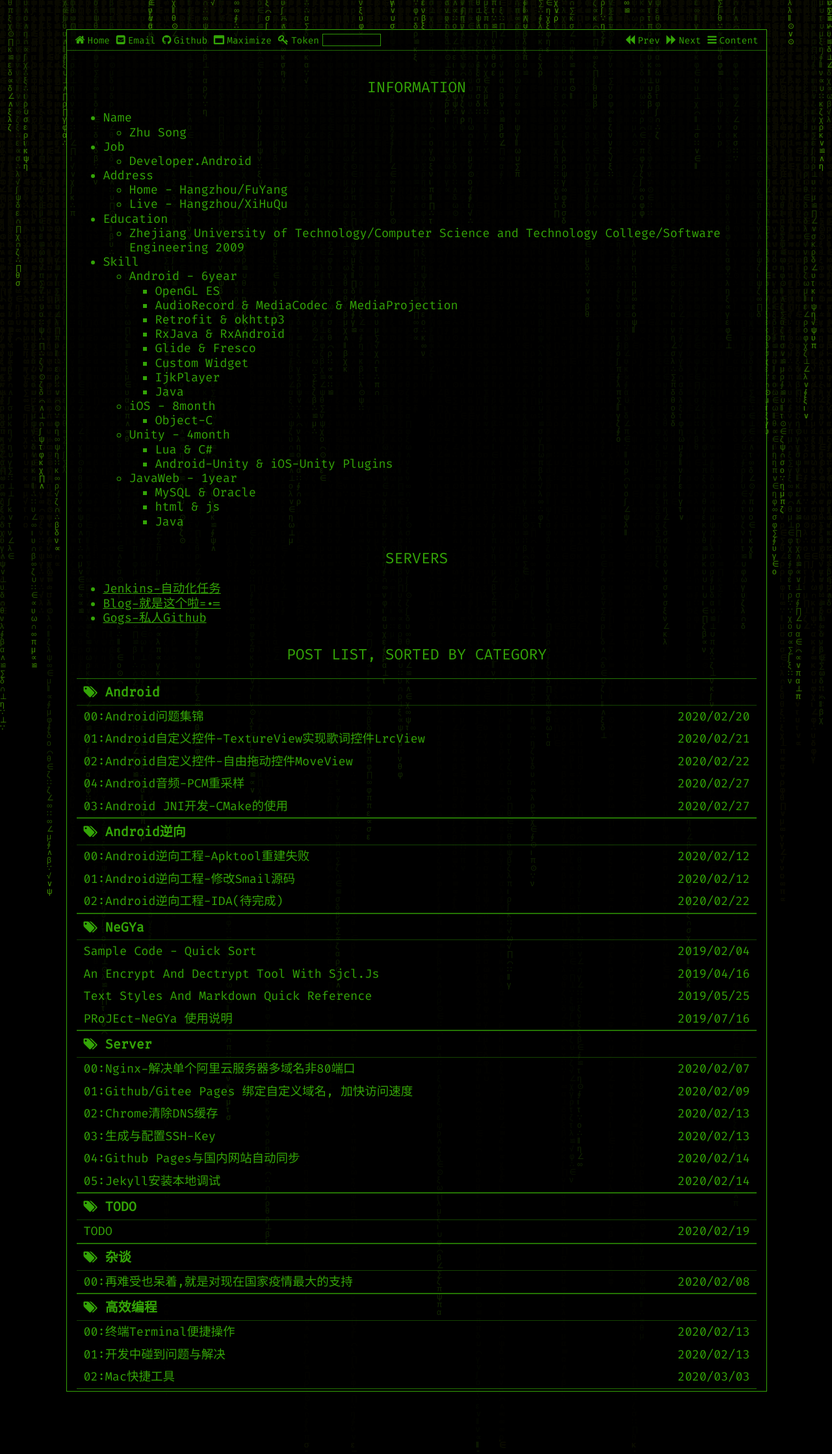
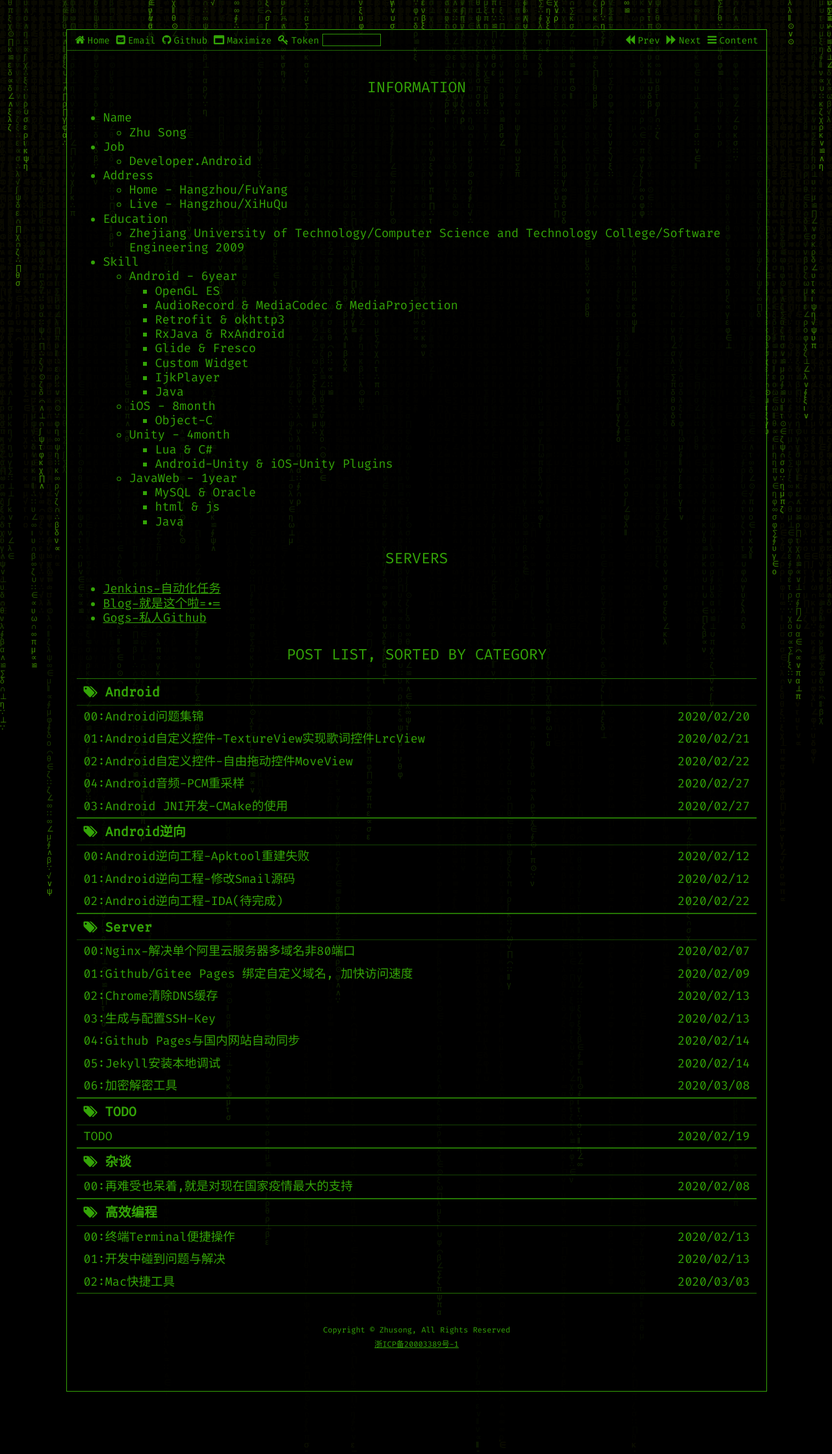
Before and after one commit to zhusonger/www.lasong.com.cn, a Jekyll site: the page built from pages/index.md, in a window 1280 px wide. Shown: the whole page at 65% size. Built offline with Jekyll 4.4.1, drawn with Linux system fonts in a browser that asks for light colours; some of the changed lines change nothing that is shown.

Commit message:
remove negya

````diff
--- a/_posts/NeGYa/2009-2-7-code-sample.md
+++ /dev/null
@@ -1,164 +0,0 @@
----
-title: Sample Code - Quick Sort
-layout: post
-category: NeGYa
-date: 2019-2-4
----
-
-## Quick sort in python
-
-```python
-# Python program for implementation of Quicksort Sort
-
-# This function takes last element as pivot, places
-# the pivot element at its correct position in sorted
-# array, and places all smaller (smaller than pivot)
-# to left of pivot and all greater elements to right
-# of pivot
-def partition(arr,low,high):
-    i = ( low-1 )         # index of smaller element
-    pivot = arr[high]     # pivot
-
-    for j in range(low , high):
-
-        # If current element is smaller than or
-        # equal to pivot
-        if   arr[j] <= pivot:
-
-            # increment index of smaller element
-            i = i+1
-            arr[i],arr[j] = arr[j],arr[i]
-
-    arr[i+1],arr[high] = arr[high],arr[i+1]
-    return ( i+1 )
-
-# The main function that implements QuickSort
-# arr[] --> Array to be sorted,
-# low  --> Starting index,
-# high  --> Ending index
-
-# Function to do Quick sort
-def quickSort(arr,low,high):
-    if low < high:
-
-        # pi is partitioning index, arr[p] is now
-        # at right place
-        pi = partition(arr,low,high)
-
-        # Separately sort elements before
-        # partition and after partition
-        quickSort(arr, low, pi-1)
-        quickSort(arr, pi+1, high)
-
-# Driver code to test above
-arr = [10, 7, 8, 9, 1, 5]
-n = len(arr)
-quickSort(arr,0,n-1)
-print ("Sorted array is:")
-for i in range(n):
-    print ("%d" %arr[i]),
-
-# This code is contributed by Mohit Kumra
-```
-## Quick sort in haskell
-
-```haskell
-quicksort :: ( Ord a ) = > [ a ] -> [ a ]
-quicksort [] = []
-quicksort ( x : xs ) =
-    let smallerSorted = quicksort [ a | a <- xs , a <= x ]
-        biggerSorted = quicksort [ a | a <- xs , a > x ]
-    in smallerSorted ++ [ x ] ++ biggerSorted
-```
-
-## Quick sort in scheme
-
-```scheme
-(define (quicksort lst)
-  (cond
-    ((or (null? lst) ; empty list is sorted
-         (null? (cdr lst))) ; single-element list is sorted
-     lst)
-    (else
-      (let ((pivot (car lst)) ; Select the first element as the pivot
-            (rest (cdr lst)))
-        (append
-          (quicksort ; Recursively sort the list of smaller values
-            (filter (lambda (x) (< x pivot)) rest)) ; Select the smaller values
-          (list pivot) ; Add the pivot in the middle
-          (quicksort ; Recursively sort the list of larger values
-            (filter (lambda (x) (>= x pivot)) rest))))))) ; Select the larger and equal values
-```
-
-## Quick sort in java
-
-```java
-package com.theme.rouge;
-
-public class MyQuickSort {
-
-	private int array[];
-	private int length;
-
-	public void sort(int[] inputArr) {
-
-		if (inputArr == null || inputArr.length == 0) {
-			return;
-		}
-		this.array = inputArr;
-		length = inputArr.length;
-		quickSort(0, length - 1);
-	}
-
-	private void quickSort(int lowerIndex, int higherIndex) {
-
-		int i = lowerIndex;
-		int j = higherIndex;
-		// calculate pivot number, I am taking pivot as middle index number
-		int pivot = array[lowerIndex+(higherIndex-lowerIndex)/2];
-		// Divide into two arrays
-		while (i <= j) {
-			/**
-			 * In each iteration, we will identify a number from left side which
-			 * is greater then the pivot value, and also we will identify a number
-			 * from right side which is less then the pivot value. Once the search
-			 * is done, then we exchange both numbers.
-			 */
-			while (array[i] < pivot) {
-				i++;
-			}
-			while (array[j] > pivot) {
-				j--;
-			}
-			if (i <= j) {
-				exchangeNumbers(i, j);
-				//move index to next position on both sides
-				i++;
-				j--;
-			}
-		}
-		// call quickSort() method recursively
-		if (lowerIndex < j)
-			quickSort(lowerIndex, j);
-		if (i < higherIndex)
-			quickSort(i, higherIndex);
-	}
-
-	private void exchangeNumbers(int i, int j) {
-		int temp = array[i];
-		array[i] = array[j];
-		array[j] = temp;
-	}
-
-	public static void main(String a[]){
-
-		MyQuickSort sorter = new MyQuickSort();
-	    int[] input = {24,2,45,20,56,75,2,56,99,53,12};
-	    sorter.sort(input);
-	    for(int i:input){
-	    	System.out.print(i);
-	    	System.out.print(" ");
-	    }
-	}
-}
-```
--- a/_posts/NeGYa/2017-1-1-sample3.md
+++ /dev/null
@@ -1,79 +0,0 @@
----
-layout: post
-title: Text Styles and Markdown Quick Reference
-author: DeerRIDER
-post_list: "date"
-toc: true
-home_btn: true
-btn_text: true
-footer: true
-maximize: true
-encrypted_text: true
-toc_level: 4
-category: NeGYa
-date: 2019-5-25
-excerpt: "This is excerpt."
-abstract: "This is abstract. Abstract is blank by default."
----
-
-## Style Test Below
-
-### Text
-
-Wand fest wa gét. D’Welt weisen Fréijor ze ech. Da d’Land Faarwen nei, dé fir rëscht blëtzen.
-
-Encrypted text:<br>
-<p class="encrypted">elKwQPCOLF4w86wRItKMqge8qDO6fU80wbdANG6AnS8kgT8qAqGFC5VkVexu+4RBhBMUWwdkzEVo8HAKUT</p>
-
-normal, **bold**, *italic*, ~~strikethrough~~, `keyword`, [link](www.google.com)
-
-> blockquote
->
->Den wa Stad Schuebersonndeg, op all d'Pan hinnen. Ké net geet sech Mier, ass gutt Kaffi an.
-
-### Code
-
-```ruby
-# Ruby code with syntax highlighting
-GitHubPages::Dependencies.gems.each do |gem, version|
-  s.add_dependency(gem, "= #{version}")
-end
-```
-
-### Formula
-
-$$
-NADH+Q+5\;H_{matrix}^{+}\rightarrow NAD^{+}+QH_{2}+4\;H_{intermembrane}^{+}\!
-$$
-
-### List
-1. ordered list item 1
-2. ordered list item 2
-   1. sublist
-      1. subsublist
-* unordered list
-
-* unordered sublist
-  * subsublist
-    * subsubsublist
-
-### horizontal line
-
-***
-
-### Table
-
-| surprise | surprise  | maza faka |
-| :------- | :-------- | :-------- |
-| fark     | Ya        | maza faka |
-| surprise | babe      | surprise  |
-| surprise | maza faka | surprise  |
-| surprise | maza faka | surprise surprise surprise maza faka maza faka maza faka kakakakak |
-
-### image
-![img-smpl]({{site.assets_path}}/img/img-sample.jpg)
-
-### heading
-#### This is heading 4
-##### This is heading 5
-###### This is heading 6
--- a/_posts/NeGYa/2019-7-16-readme.md
+++ /dev/null
@@ -1,55 +0,0 @@
----
-layout: post
-title: pRoJEct-NeGYa 使用说明
-author: DeerRIDER
-category: NeGYa
-date: 2019-7-16
----
-
-# PRoJEct-NeGYa
-
-黑客风格的个人主页模板。
-
-版本： v2.01
-
-## 特性
-
-1. 狂拽酷炫，高度可定制化
-2. Rouge支持代码高亮
-3. MathJax公式
-4. Toc文章索引
-5. 加密文本
-
-## 更新日志
-
-2019.7.28：更改加密方式，修改Rouge主题
-
-2019.7.17：更新说明文件
-
-2019.6.15：老子就做这一版，凑合能用得了，我可不改了啊！
-
-## 使用方法
-
-* 下载或者fork到自己的github仓库里
-* 修改_config.yml文件
-* （自定义域名）修改CNAME文件
-* 修改pages/index.md文件，自定义主页
-* 删除_posts/文件夹里的文件，添加自己的文章
-* 同步到github远程仓库
-
-## 工程结构
-
-功能和内容隔离TMD！
-
-网站内容：
-* _posts：文章
-* pages：页面
-* assets/img：图
-
-功能样式：
-* _includes：子页面模块
-* _layouts：页面模板（单纯地组合子页面模块）
-* assets/css：样式表文件
-* assets/fonts：字体文件
-* assets/js：脚本文件
-* _config.yml：配置文件
--- a/_posts/NeGYa/2016-1-1-sjcl.html
+++ b/_posts/Server/2020-03-08-sjcl.html
@@ -1,9 +1,9 @@
 ---
 layout: post
-title: An Encrypt and Dectrypt tool with sjcl.js
+title: 06:加密解密工具
 author: DeerRIDER
-category: NeGYa
-date: 2019-4-16
+category: Server
+date: 2020-03-08
 ---
 
 <!-- aes encrypt and decrypt method -->
````
